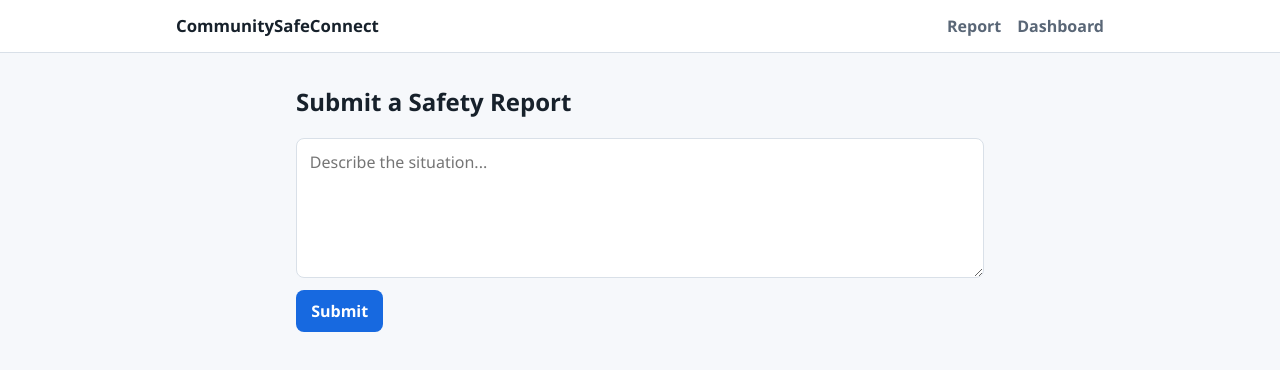
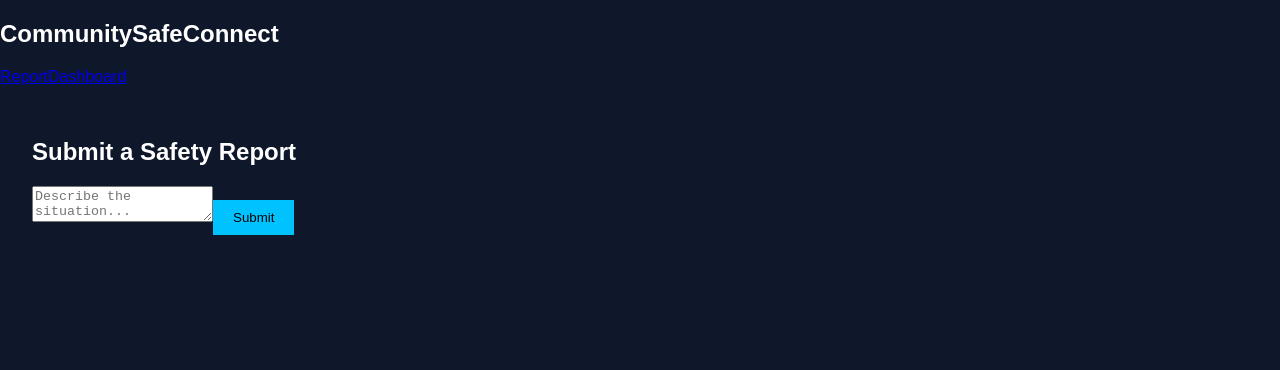
Before and after one commit to bigapc/CommunitySafeConnect, a Next.js app: page /report in a window 1280 px wide. Shown: the top 370 px of the page. Built offline with nearby package versions, Linux system fonts and the light colour scheme; no server answers.

Commit message:
Apply requested global dark theme styles

```diff
--- a/app/globals.css
+++ b/app/globals.css
@@ -1,90 +1,17 @@
-:root {
-  color-scheme: light;
-  --bg: #f6f8fb;
-  --surface: #ffffff;
-  --text: #17212b;
-  --muted: #5a6777;
-  --border: #d9e0e8;
-  --primary: #1769e0;
-}
-
-* {
-  box-sizing: border-box;
-}
-
-html,
 body {
   margin: 0;
-  padding: 0;
-  font-family: "Segoe UI", Tahoma, Geneva, Verdana, sans-serif;
-  color: var(--text);
-  background: var(--bg);
-}
-
-a {
-  color: inherit;
-  text-decoration: none;
-}
-
-.navbar {
-  background: var(--surface);
-  border-bottom: 1px solid var(--border);
-}
-
-.navbar-inner {
-  max-width: 960px;
-  margin: 0 auto;
-  padding: 0.9rem 1rem;
-  display: flex;
-  align-items: center;
-  justify-content: space-between;
-  gap: 1rem;
-}
-
-.navbar-brand {
-  margin: 0;
-  font-size: 1.05rem;
-  font-weight: 700;
-}
-
-.navbar-links {
-  display: flex;
-  gap: 1rem;
-  color: var(--muted);
-  font-weight: 600;
+  font-family: Arial, sans-serif;
+  background: #0f172a;
+  color: white;
 }
 
 .container {
-  max-width: 720px;
-  margin: 2rem auto;
-  padding: 0 1rem;
-}
-
-form {
-  display: flex;
-  flex-direction: column;
-  gap: 0.8rem;
-}
-
-textarea {
-  width: 100%;
-  min-height: 140px;
-  border: 1px solid var(--border);
-  border-radius: 8px;
-  background: var(--surface);
-  padding: 0.8rem;
-  resize: vertical;
-  font: inherit;
+  padding: 2rem;
 }
 
 button {
-  width: fit-content;
-  border: 0;
-  border-radius: 8px;
-  padding: 0.6rem 0.95rem;
-  font: inherit;
-  font-weight: 600;
-  color: #ffffff;
-  background: var(--primary);
+  background: #00c2ff;
+  border: none;
+  padding: 10px 20px;
   cursor: pointer;
 }
```
